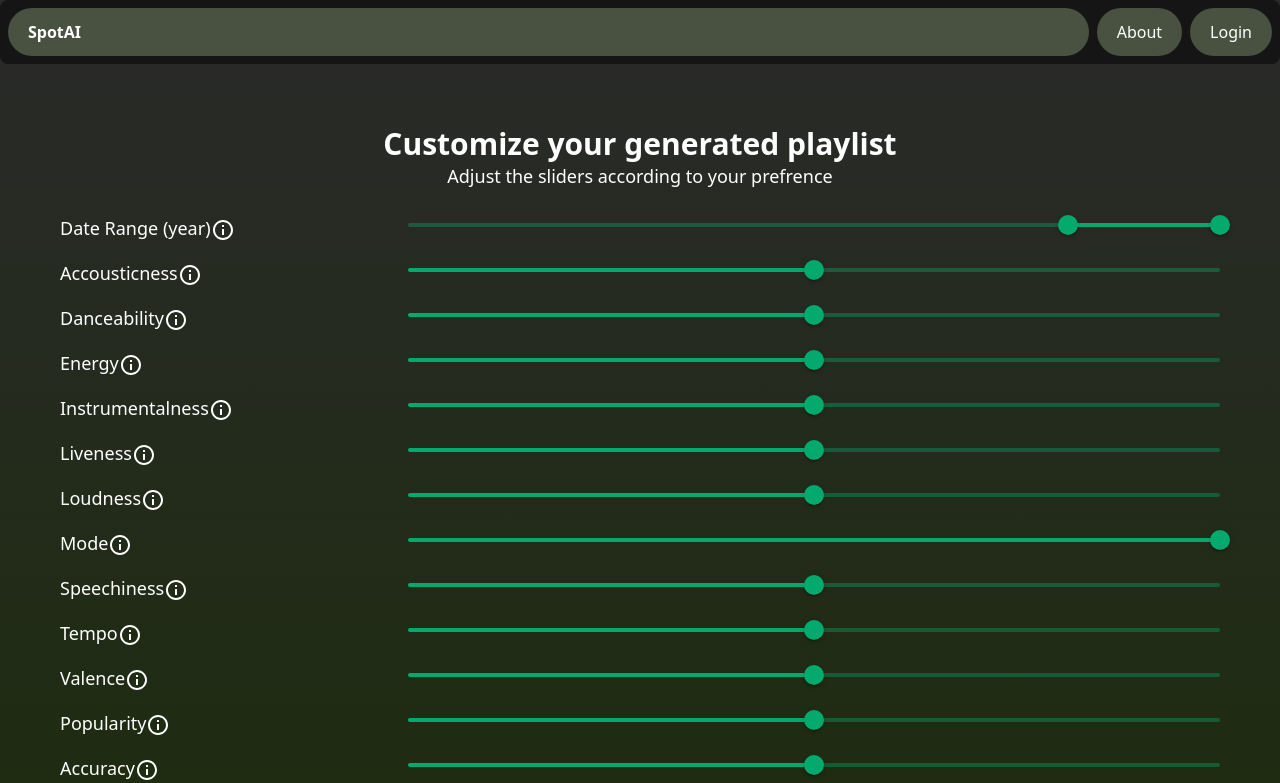
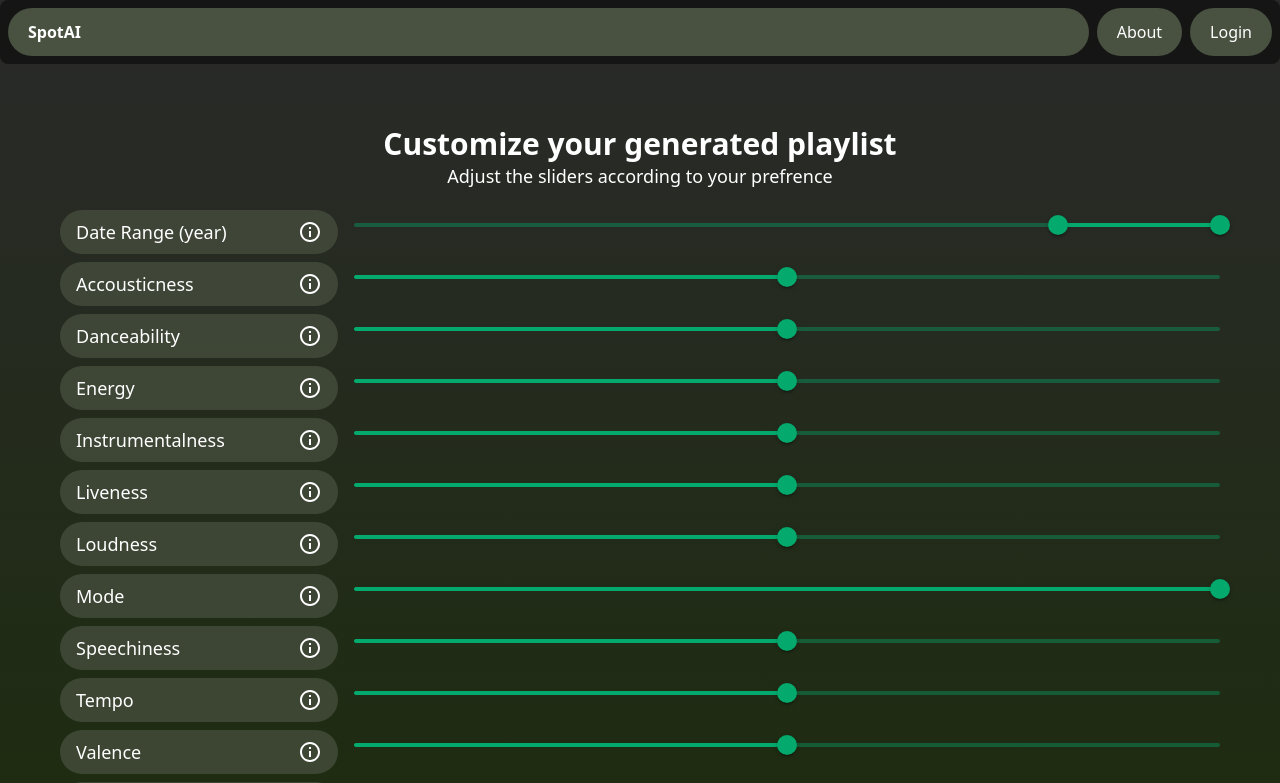
Before and after one commit to wboughattas/SpotAI, a React (Vite) app in the folder client/: page /recommender in a window 1280 px wide. Shown: the top 783 px of the page. Built offline with nearby package versions, Linux system fonts and the light colour scheme.

Commit message:
Update slidersButtons.jsx

```diff
--- a/client/src/components/recommender/slidersButtons.jsx
+++ b/client/src/components/recommender/slidersButtons.jsx
@@ -3,7 +3,7 @@ import Box from '@mui/material/Box'
 import InfoOutlinedIcon from '@mui/icons-material/InfoOutlined'
 import Tooltip from '@mui/material/Tooltip'
 import Typography from '@mui/material/Typography'
-import { useState } from 'react'
+import { Grid } from '@mui/material'
 
 const Sliders = ({
    settings,
@@ -12,9 +12,55 @@ const Sliders = ({
    handleGenerateSongs,
    sliderValues,
 }) => {
+   const sliders = settings.map((setting, index) => {
+      const { name, description, min, max, step } = setting
+      return (
+         <div key={setting.name} className="grid grid-cols-12 gap-4 ">
+            <div className="py-2 px-4 col-span-3 flex justify-between bg-spotai-military/70 rounded-full items-center">
+               <span className="">{name}</span>
+               <Tooltip
+                  title={<Typography variant="body1">{description}</Typography>}
+                  placement="top"
+                  arrow
+               >
+                  <InfoOutlinedIcon sx={{ cursor: 'help' }} />
+               </Tooltip>
+            </div>
+            <div className="col-span-9">
+               <Slider
+                  value={sliderValues[index]}
+                  min={min}
+                  max={max}
+                  step={step ? step : 0.1}
+                  onChange={(event) => handleSliderOnChange(event, index)}
+                  color="spotai-green"
+                  valueLabelDisplay="auto"
+                  valueLabelFormat={(label) => `${label}${step ? '' : '%'}`}
+               />
+            </div>
+         </div>
+      )
+   })
+
+   const buttons = (
+      <div className="flex justify-end gap-x-2">
+         <button
+            onClick={() => handleResetClick()}
+            className="bg-spotai-black rounded-full px-4 transisiton ease-in-out duration-300 hover:bg-spotai-gray"
+         >
+            Reset
+         </button>
+         <button
+            onClick={handleGenerateSongs}
+            className="bg-spotai-green rounded-full px-4 transisiton ease-in-out duration-300 hover:bg-spotai-green-dark"
+         >
+            Generate
+         </button>
+      </div>
+   )
    return (
       <div className="flex flex-col gap-2 justify-center text-lg">
-         {settings.map((setting, index) => {
+         {/* {settings.map((setting, index) => {
             const { name, description, min, max, step } = setting
             return (
                <div
@@ -35,7 +81,7 @@ const Sliders = ({
                         <InfoOutlinedIcon />
                      </Tooltip>
                   </div>
-                  <Box sx={{ width: '70%' }}>
+                  <Box sx={{ width: '80%' }}>
                      <Slider
                         value={sliderValues[index]}
                         min={min}
@@ -51,21 +97,9 @@ const Sliders = ({
                   </Box>
                </div>
             )
-         })}
-         <div className="flex justify-end gap-x-2">
-            <button
-               onClick={() => handleResetClick()}
-               className="bg-spotai-black rounded-full px-4 transisiton ease-in-out duration-300 hover:bg-spotai-gray"
-            >
-               Reset
-            </button>
-            <button
-               onClick={handleGenerateSongs}
-               className="bg-spotai-green rounded-full px-4 transisiton ease-in-out duration-300 hover:bg-spotai-green-dark"
-            >
-               Generate
-            </button>
-         </div>
+         })} */}
+         {sliders}
+         {buttons}
       </div>
    )
 }
```
